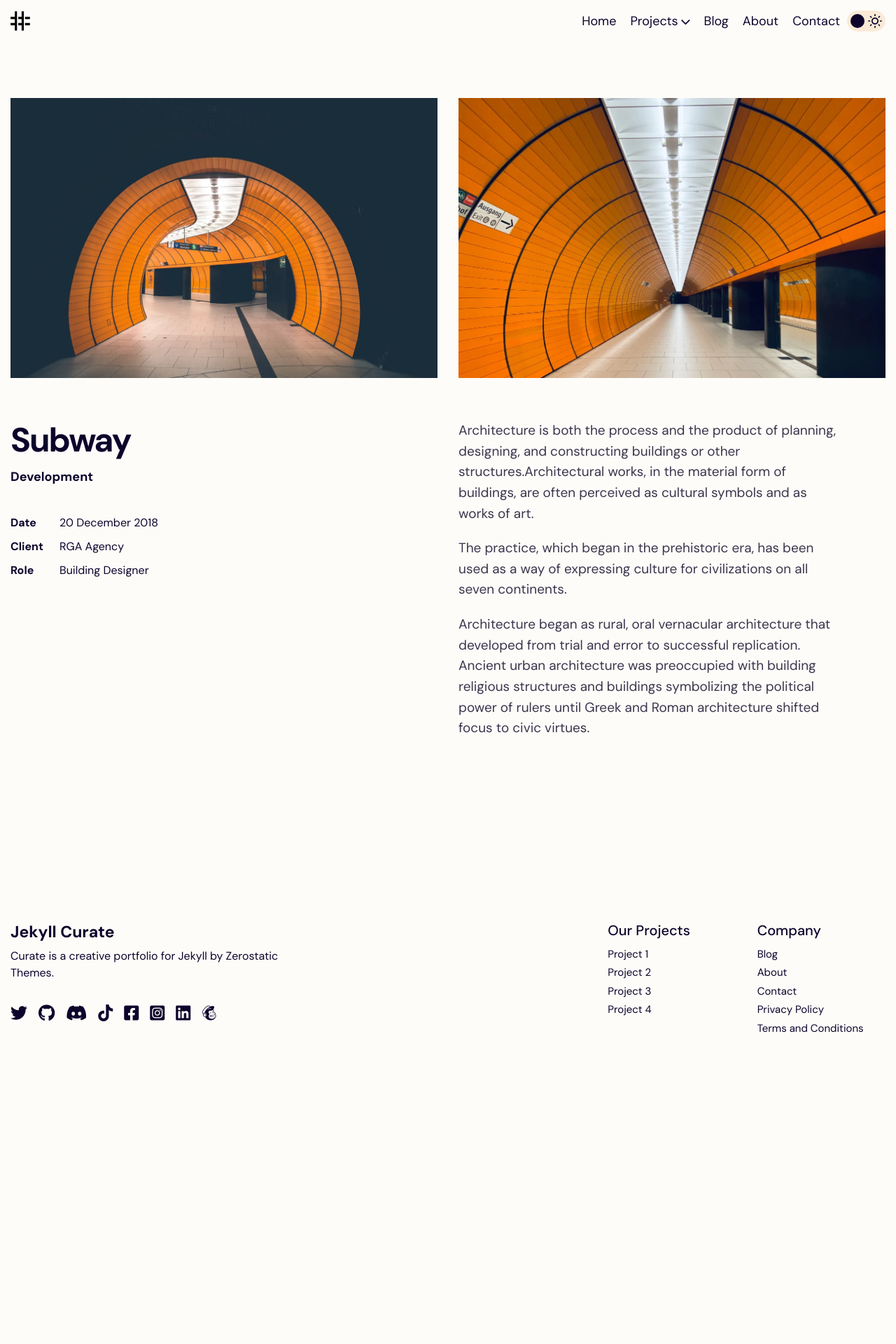
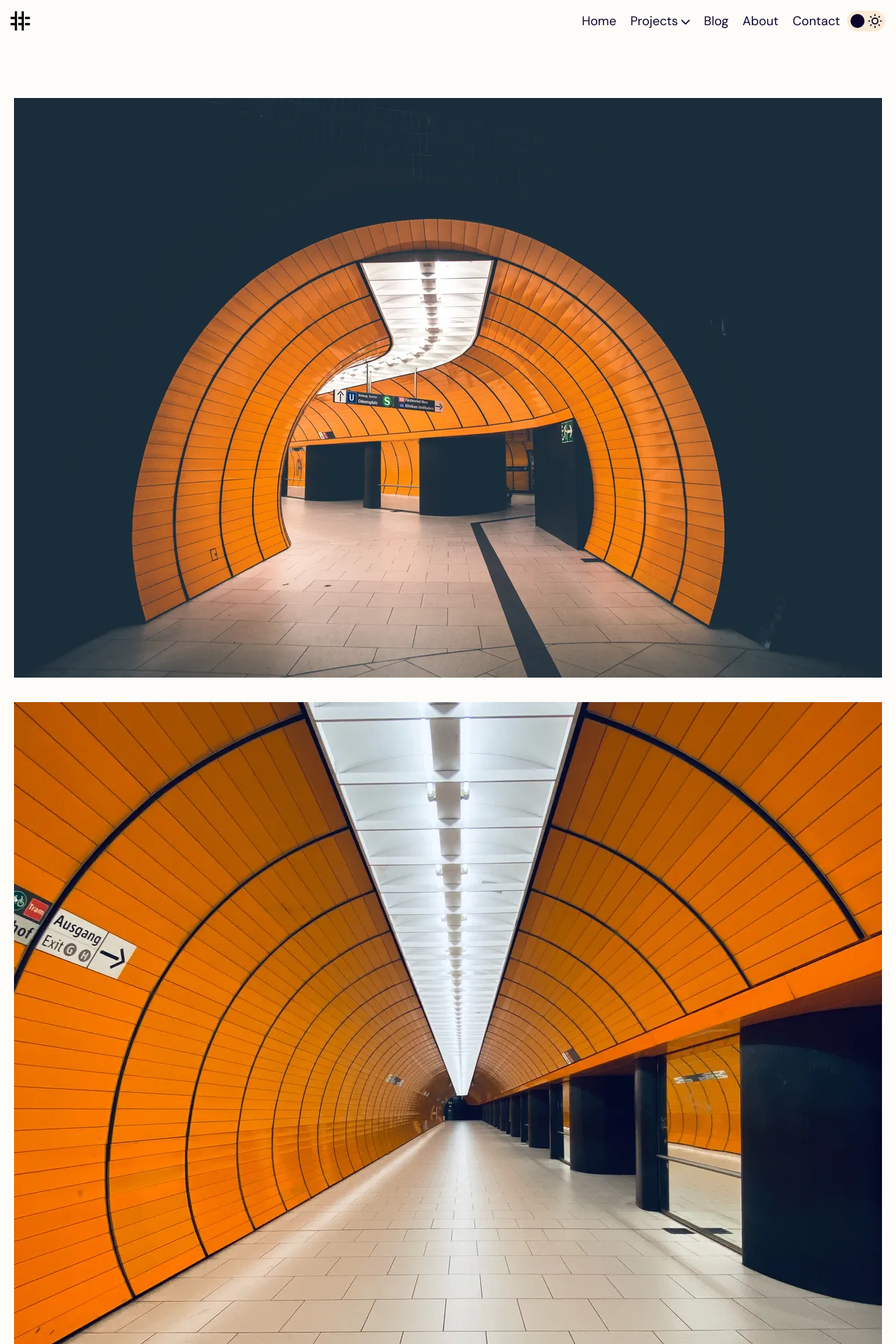
Before and after one commit to inaya-r/inaya-r.github.io, a Jekyll site: the page built from collections/_projects/project-4.md, in a window 1280 px wide. Shown: the top 1920 px of the page at 70% size. Built offline with Jekyll 4.4.1, drawn with Linux system fonts in a browser that asks for light colours; before the commit the page ends 1652 px from its top, so only the background shows below that.

Commit message:
centering image

```diff
--- a/_layouts/project-top.html
+++ b/_layouts/project-top.html
@@ -10,10 +10,12 @@
     {% if page.gallery %}
     <div class="row mb-6">
       <div class="col">
-        <div class="gallery gallery-two-column">
+        <div class="gallery gallery-two-column" style="display: flex; flex-wrap: wrap; justify-content: center;">
           {% for item in page.gallery limit: limit %}
           <div class="gallery-item">
-            <div class="gallery-image"><img src="{{ item.image | relative_url }}" /></div>
+            <div class="gallery-image">
+              <img src="{{ item.image | relative_url }}" style="max-width: 100%; height: auto;" />
+            </div>
             <div class="gallery-caption">{{ item.caption }}</div>
           </div>
           {% endfor %}
```
